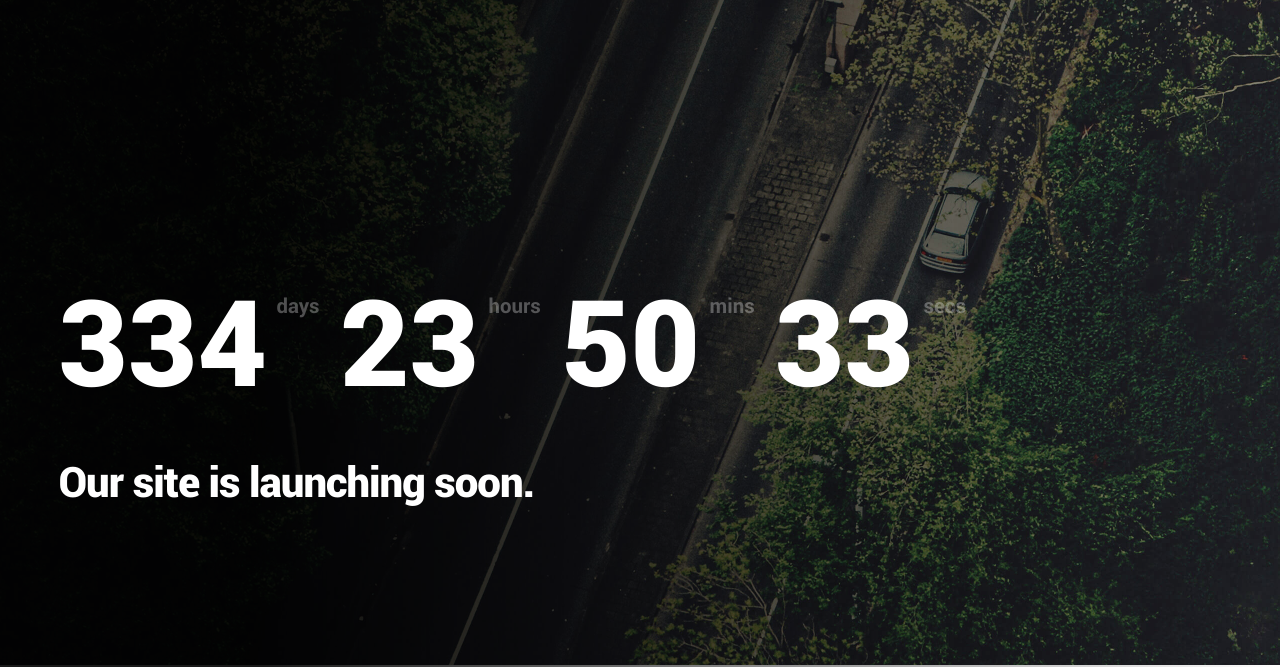
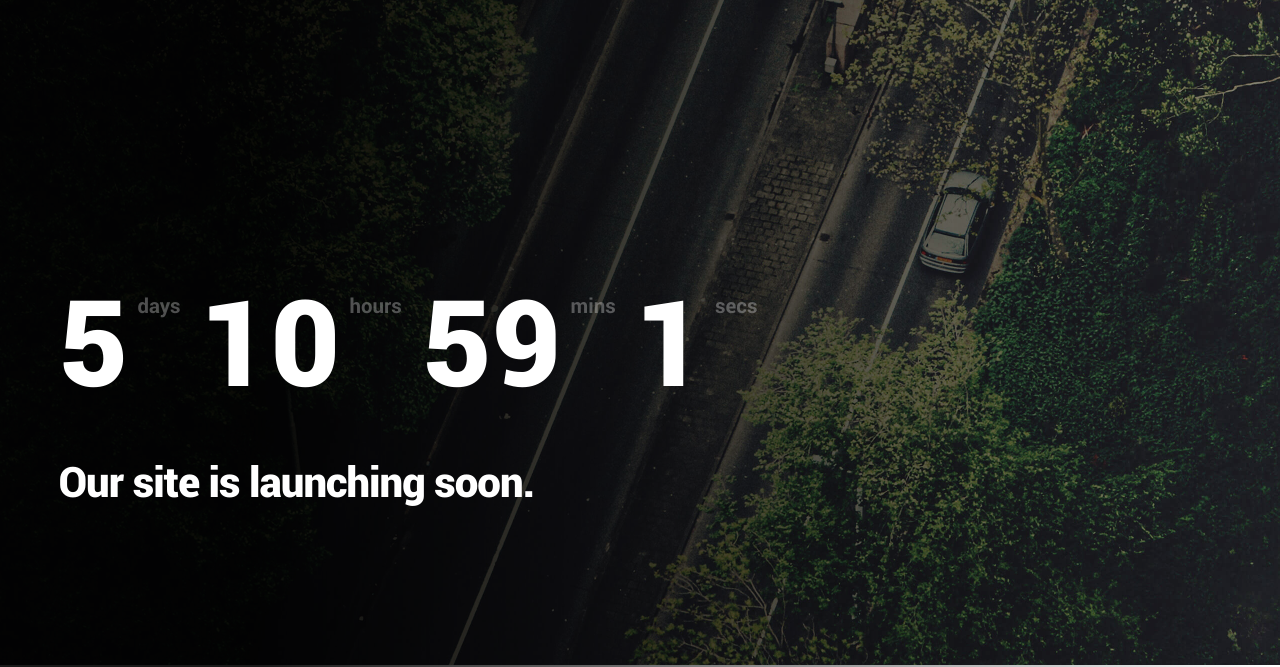
Before and after one commit to F3DI/F3DI.github.io, a plain HTML site: page index.html in a window 1280 px wide. Shown: the part 133-800 px from the top of the page. Drawn offline with Linux system fonts and the light colour scheme.

Commit message:
Update index.html

```diff
--- a/index.html
+++ b/index.html
@@ -67,12 +67,12 @@
 
 		   			<div id="counter">
 		   				<div class="half">
-		   					<span>334 <sup>days</sup></span>
-		 						<span>23 <sup>hours</sup></span>
+		   					<span>5 <sup>days</sup></span>
+		 						<span>10 <sup>hours</sup></span>
 		   				</div>
 							<div class="half">
-								<span>50 <sup>mins</sup></span>
-		 						<span>33 <sup>secs</sup></span>
+								<span>59 <sup>mins</sup></span>
+		 						<span>1 <sup>secs</sup></span>
 		 					</div>
 		   			</div>
 
```
